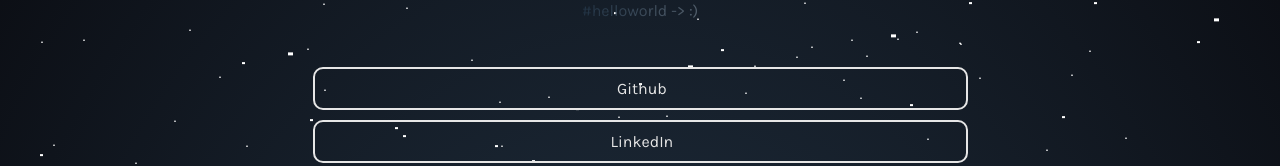
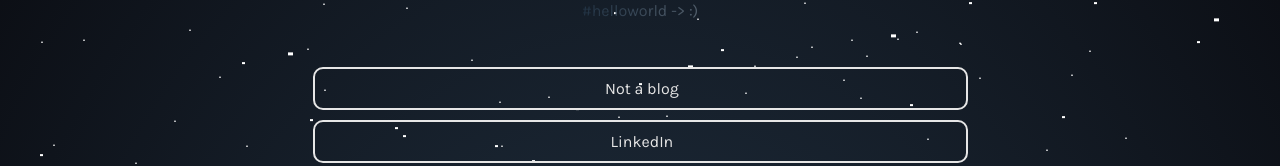
Before and after one commit to midas-kingme/Personal-Website, a React (Vite) app: page / in a window 1280 px wide. Shown: the part 208-374 px from the top of the page. Built offline with nearby package versions, Linux system fonts and the light colour scheme; no server answers.

Commit message:
Deploy latest build

```diff
--- a/src/components/Links.jsx
+++ b/src/components/Links.jsx
@@ -2,7 +2,7 @@
 
 const Links = () => {
   const links = [
-    { href: "https://github.com/kingmidas-hack", icon: "fab fa-github", text: "Github" },
+    { href: "https://midas-kingme.github.io/src/Welcome.html", icon: "fab fa-github", text: "Not a blog" },
     { href: "https://www.linkedin.com/in/midasoden/", icon: "fab fa-linkedin", text: "LinkedIn" },
     { href: "https://www.goodreads.com/review/list/189102741?ref=nav_mybooks", icon: "fa fa-play-circle", text: "Reading List" }
   ];
```
Also changed, not shown: 4 other files (tests, documents, lock files or other folders).
